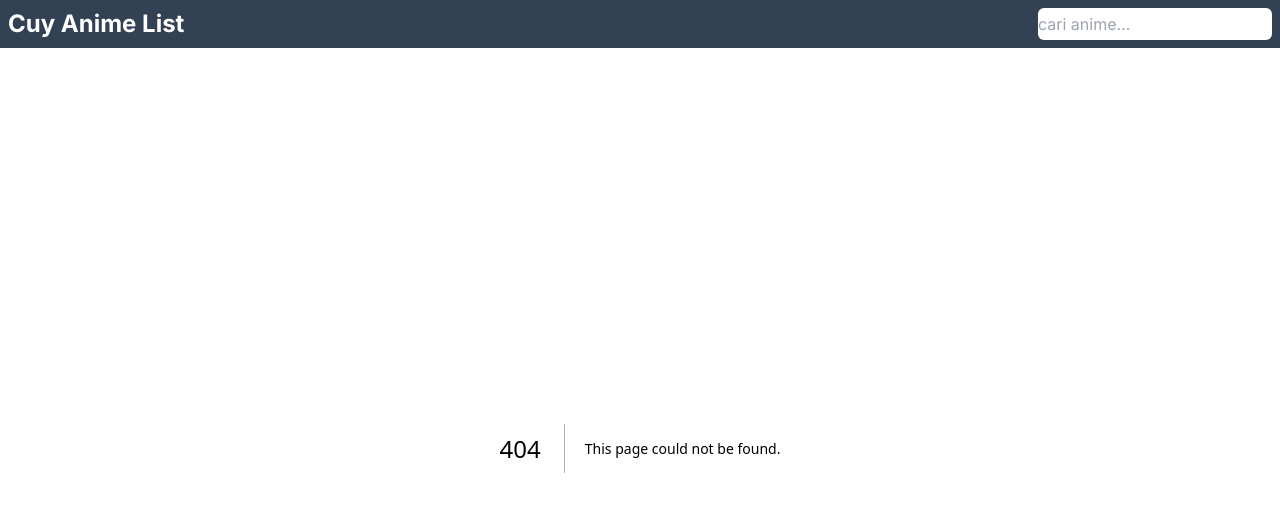
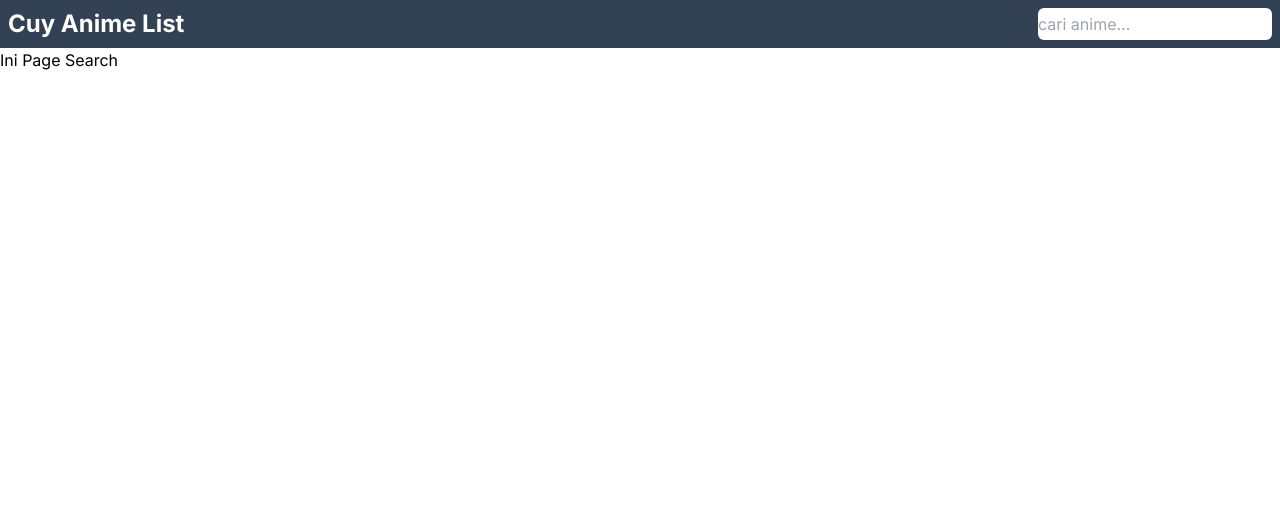
Before and after one commit to mualimkhair/cuyUnivesity-semester-4, a Next.js app: page /search in a window 1280 px wide. Before the commit this address had no page. Shown: the top 512 px of the page. Built offline with nearby package versions, Linux system fonts and the light colour scheme.

Commit message:
refactor & style

```diff
--- a/src/app/layout.js
+++ b/src/app/layout.js
@@ -1,6 +1,6 @@
 import { Inter } from "next/font/google";
 import "./globals.css";
-import Navbar from "./components/utilities";
+import Navbar from "@/components/Navbar";
 
 const inter = Inter({ subsets: ["latin"] });
 
@@ -12,7 +12,7 @@
 export default function RootLayout({ children }) {
   return (
     <html lang="en">
-      <body className={inter.className}>
+      <body className={inter.className} suppressHydrationWarning>
         <Navbar />
         {children}
         </body>
--- a/src/app/page.js
+++ b/src/app/page.js
@@ -1,4 +1,4 @@
-import AnimeList from "@/app/components/AnimeList";
+import AnimeList from "@/components/AnimeList";
 import Link from "next/link";
 const home = async () => {
   const response = await fetch(`${process.env.NEXT_PUBLIC_API_BASE_URL}/top/anime?limit=8`);
@@ -7,11 +7,9 @@
     <div>
       <div className="p-4 flex justify-between ">
         <h1 className="font-bold text-xl md:text-2xl">Anime Populer</h1>
-        <Link href="/populer" className="flex gap-1 text-sm mt-2 md:text-base">
+        <Link href="/populer" className="flex gap-1 text-sm mt-2 md:text-base hover:text-yellow-500 transition-all">
           Lihat Semua
-          <svg xmlns="http://www.w3.org/2000/svg" fill="none" viewBox="0 0 24 24" stroke-width="1.5" stroke="currentColor" class="size-5">
-            <path stroke-linecap="round" stroke-linejoin="round" d="M17.25 8.25 21 12m0 0-3.75 3.75M21 12H3" />
-          </svg>
+
         </Link>
       </div>
       <div class="grid grid-cols-2 md:grid-cols-4 gap-2 px-4">
--- a/src/app/components/AnimeList/index.js
+++ b/src/components/AnimeList/index.js
@@ -4,7 +4,7 @@
 const AnimeList = ({title, images, id}) => {
   return (
     <Link href={`${id}`} className="cursor-pointer">
-      <Image src={images} alt="..." width={600} height={400} />
+      <Image src={images} alt="..." width={600} height={400} className="w-full max-h-72 object-cover"/>
       <h3 className="font-bold lg:text-xl p-4 text-base">{title}</h3>
     </Link>
   );
--- a/src/app/components/utilities/index.js
+++ b/src/components/Navbar/index.js
@@ -2,9 +2,9 @@
 
 const Navbar = () => {
     return (
-    <header className="bg-slate-700 text-white flex justify-between p-2">
+    <header className="bg-slate-700 text-white md:flex justify-between p-2">
         <div>
-            <Link href='/' className="font-bold text-2xl">Cuy Anime List</Link>
+            <Link href='/' className="font-bold text-xl md:text-2xl">Cuy Anime List</Link>
         </div>
         <input placeholder="cari anime..." className="text-black rounded-md"></input>
     </header>
```
Also changed, not shown: src/app/populer/page.js (added), src/app/search/page.js (renamed from src/app/search/index.js), src/components/Search/index.js (renamed from src/app/components/Search/index.js).
